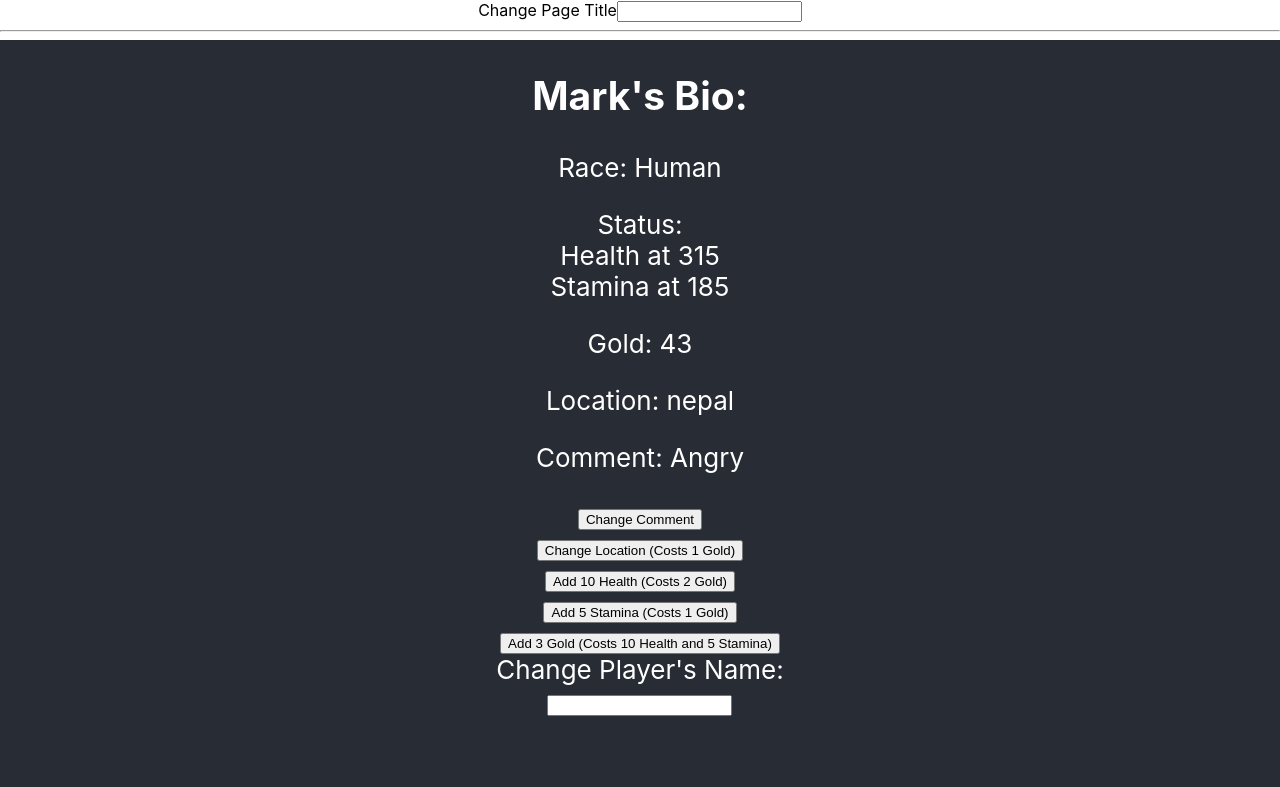
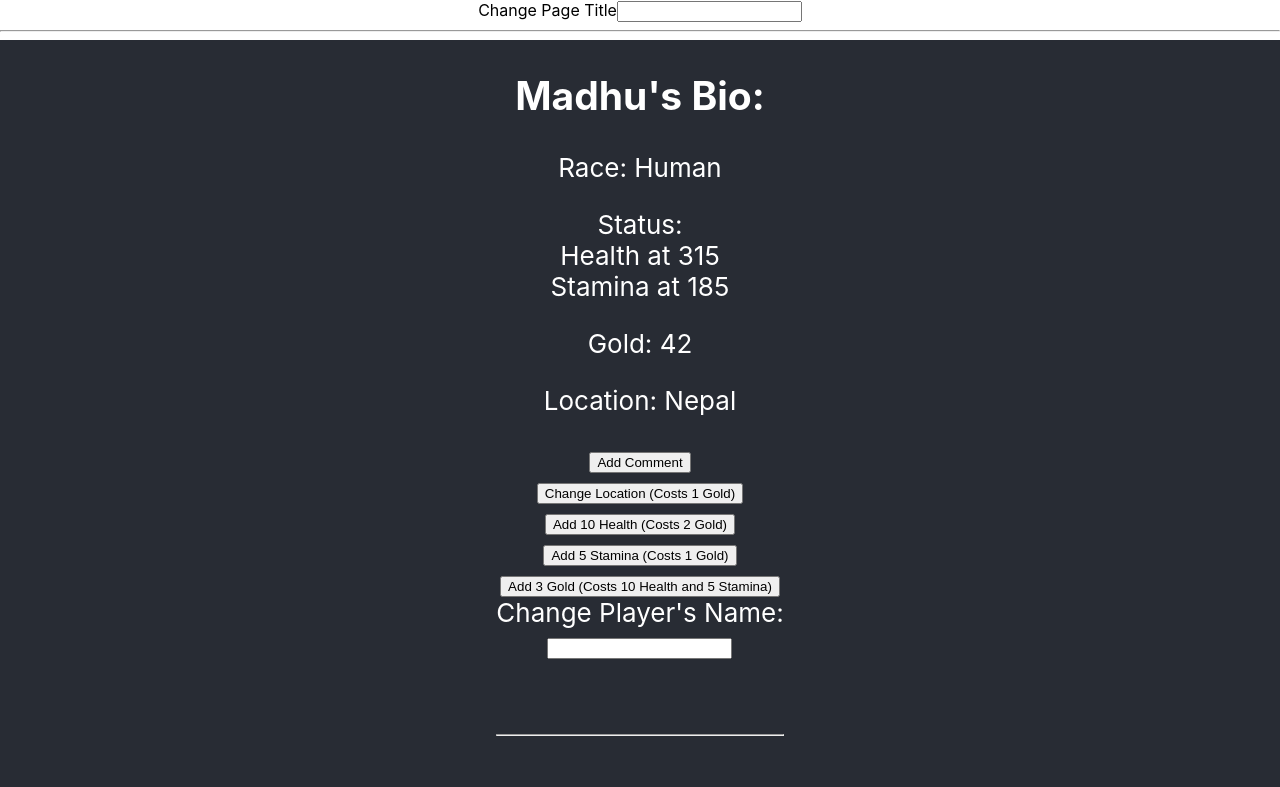
Before and after one commit to madhuneupane/hud-hooks-starter, a React (Create React App) app: page / in a window 1280 px wide. Shown: the top 787 px of the page. Built offline with nearby package versions, Linux system fonts and the light colour scheme; data requests are answered from the project's data file.

Commit message:
feat: update on db with the name changed

```diff
--- a/db.json
+++ b/db.json
@@ -1,14 +1,14 @@
 {
   "players": [
     {
-      "name": "Mark",
+      "name": "Madhu",
       "race": "Human",
       "status": "Full-Health",
-      "comment": "Angry",
+      "comment": "",
       "health": 315,
       "stamina": 185,
-      "gold": 43,
-      "location": "nepal",
+      "gold": 42,
+      "location": "Nepal",
       "id": 1
     },
     {
@@ -18,8 +18,8 @@
       "comment": "I'm so ANGRY!!!!",
       "health": 180,
       "stamina": "200",
-      "gold": 67,
-      "location": "",
+      "gold": 65,
+      "location": "Vancouver",
       "id": 2
     },
     {
--- a/src/components/Character.js
+++ b/src/components/Character.js
@@ -22,6 +22,21 @@
   const [location, setLocation] = useState(props.location);
   //Is location popup open
   const [isLocationOpen, setIsLocationOpen] = useState(false);
+
+  // useEffect(async () => {
+  //   console.log(name);
+  //   let updatedPlayer = await fetchPlayer();
+
+  //   updatedPlayer.name = name;
+
+  //   await fetch(`http://localhost:5000/players/${updatedPlayer.id}`, {
+  //     method: "PUT",
+  //     headers: {
+  //       "Content-type": "application/json",
+  //     },
+  //     body: JSON.stringify(updatedPlayer),
+  //   });
+  // }, [name]);
 
   const fetchPlayer = async () => {
     const res = await fetch(`http://localhost:5000/players/${props.id}`);
@@ -192,8 +207,21 @@
           <input
             type="text"
             id="nameChange"
-            onChange={(e) => {
+            onChange={async (e) => {
               setName(e.target.value);
+              let nameEntered = e.target.value;
+              let updatedPlayer = await fetchPlayer();
+
+              updatedPlayer.name = nameEntered;
+
+              await fetch(`http://localhost:5000/players/${updatedPlayer.id}`, {
+                method: "PUT",
+                headers: {
+                  "Content-type": "application/json",
+                },
+                body: JSON.stringify(updatedPlayer),
+              });
+              console.log(name);
             }}
           />{" "}
         </div>
```
